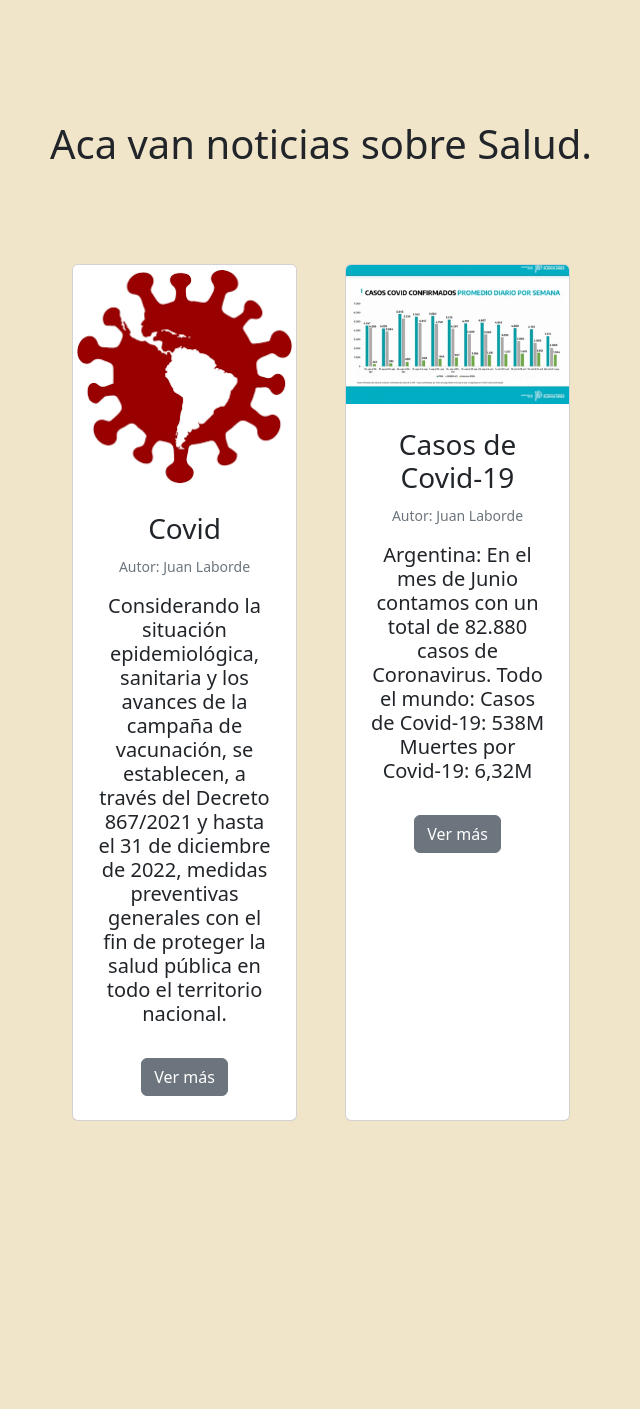
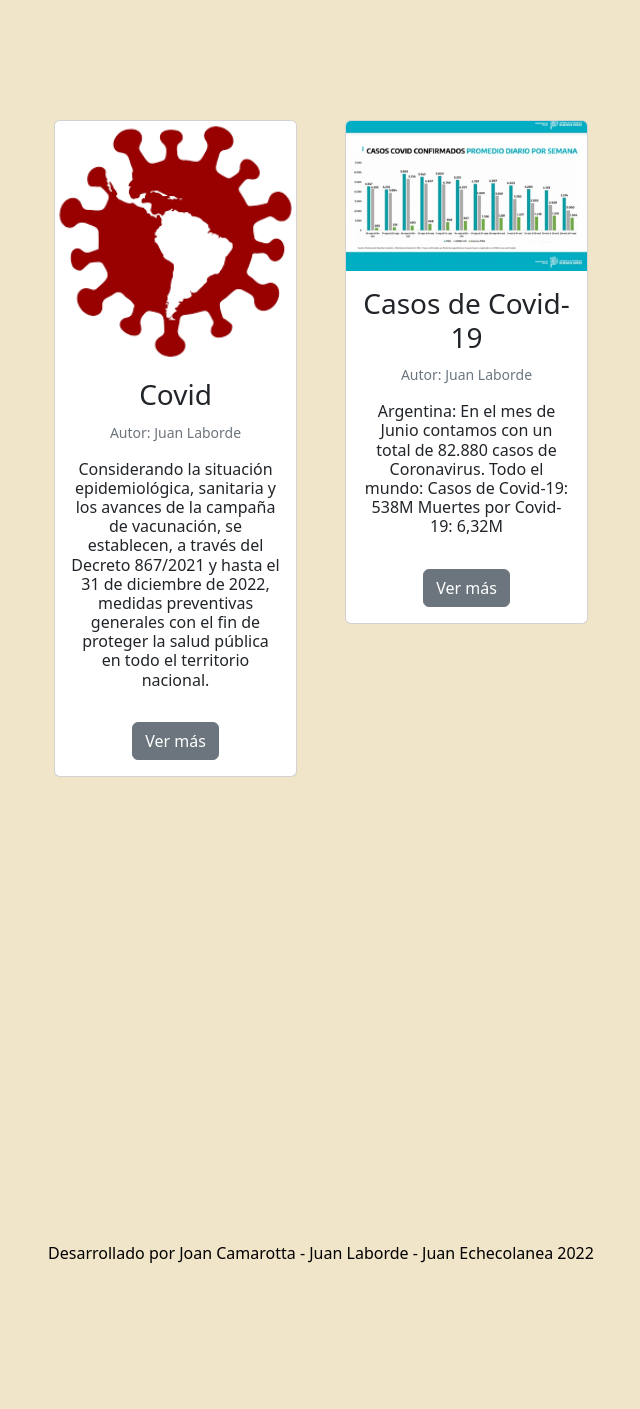
Before and after one commit to jcsax/PFCoder, a Django app: page /Noticias/Salud/ in a window 1280 px wide. Shown: the part 56-1465 px from the top of the page, without its empty margins (319-959 px from the left). After the commit the page ends 1319 px from the top, so only its background shows below. Run offline with Django 4.2, Linux system fonts and the light colour scheme; data comes from the database, SQL or seed files in the repository; both versions use the stored data as it was after the commit.

Commit message:
Noticias y abaut me de Juan L

```diff
--- a/blog/templates/about_us.html
+++ b/blog/templates/about_us.html
@@ -22,7 +22,7 @@ Nosotros
     <img src="..." class="card-img-top" alt="...">
     <div class="card-body" style="background-color:#adc7d7 ">
       <h5 class="card-title">Juan Francisco Laborde</h5>
-      <p class="card-text">Lorem ipsum dolor sit amet, consectetur adipiscing elit, sed do eiusmod tempor incididunt ut labore et dolore magna aliqua. Ut enim ad minim veniam, quis nostrud exercitation ullamco laboris nisi ut aliquip ex ea commodo consequat. Duis aute irure dolor in reprehenderit in voluptate velit esse cillum dolore eu fugiat nulla pariatur. Excepteur sint occaecat cupidatat non proident, sunt in culpa qui officia deserunt mollit anim id est laborum.</p>
+      <p class="card-text">Estudiante de Diseño Industrial en la Universidad Nacional de La Plata. Estudiante de Python y Data Science en CoderHouse. Empleado en New Bell Company SRL (como asistente administrativo contable).</p>
       <a href="#" class="btn btn-secondary stretched-link">Linkedin</a>
     </div>
   </div>
--- a/blog/templates/post_health.html
+++ b/blog/templates/post_health.html
@@ -7,22 +7,21 @@ Salud
 {% block content %}
 <br><br><br>
 <h1
-class="fw-bopld text-center py-5">
-Aca van noticias sobre Salud.
+class="fw-bopld text-center py-9">
 </h1>
-<div class="container px-4 px-lg-5 mt-5">
+<div class="container px-8 px-lg-7 mt-5">
   <div class="row gx-4 gx-lg-5 row-cols-2 row-cols-md-3 row-cols-xl-4 justify-content-center">
     {% for note in post_health %}
       <div class="col mb-5">
-          <div class="card h-100">
+          <div class="card h-120">
             {% if note.image %}
               <img class="card-img-top" src="{{note.image.url}}"/>
               {% endif %}
-              <div class="card-body p-4">
+              <div class="card-body p-6">
                   <div class="text-center">
                       <h3><class="fw-bolder">{{note.title}}<br></h3>
                       <p class="card-text"><small class="text-muted">Autor: {{note.author}}</small></p>
-                      <h5>{{note.text}}</h5>
+                      <h6>{{note.text}}</h6>
                       <br>
                       <a href="#" class="btn btn-secondary">Ver más</a>
                   </div>
```
Also changed, not shown: blog/templates/post_economy.html (+5 -6 lines), blog/templates/post_entertainment.html (+3 -4 lines), db.sqlite3, media/Economy_image/Dolares.jpg (added), media/Healt_image/Casos-Covid.jpeg (added), media/Healt_image/Casos-Covid_vNhci6a.jpeg (added).
